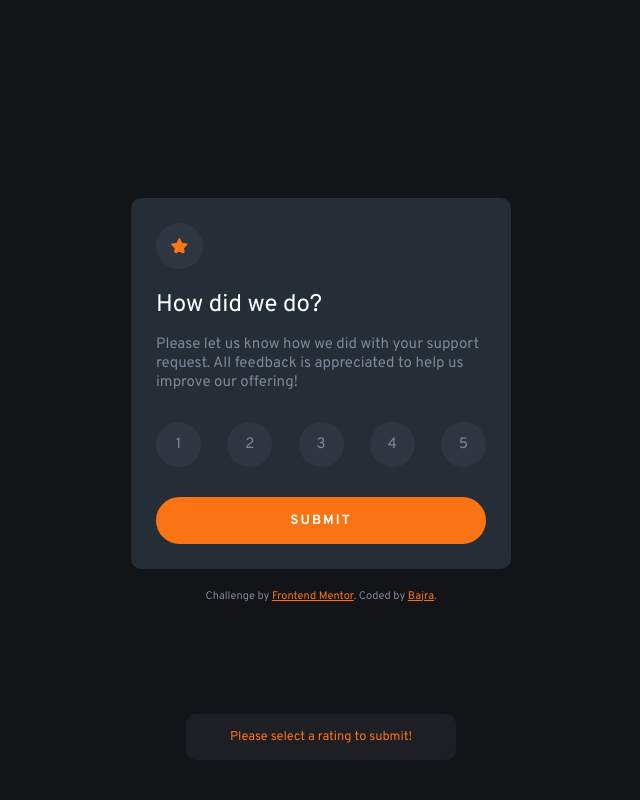
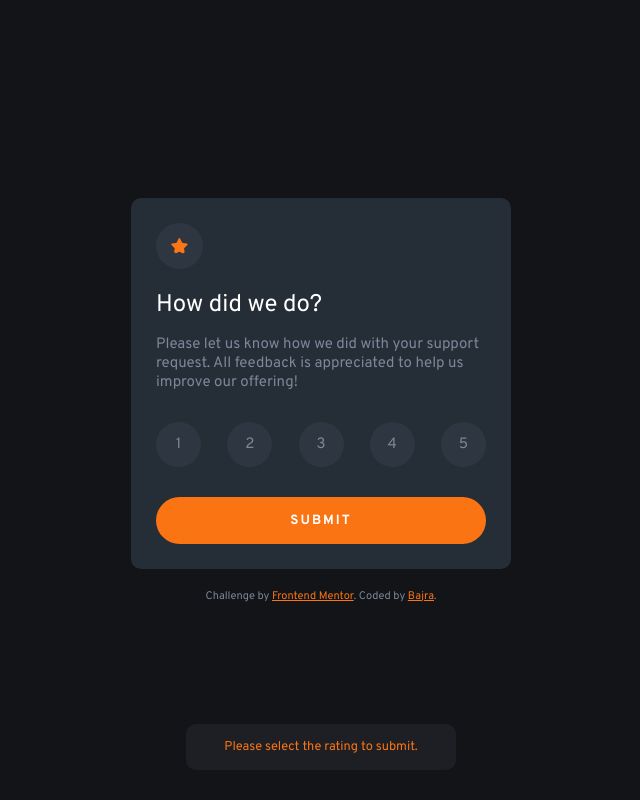
Before and after one commit to bajra03/frontendmentor-interactive-rating-component, a plain HTML site: page index.html in a window 1280 px wide. Both pictures are taken after a click on the button "SUBMIT". Shown: the whole page, without its empty margins (319-959 px from the left). Drawn offline with Linux system fonts and the light colour scheme.

Commit message:
update toast message

```diff
--- a/index.html
+++ b/index.html
@@ -81,10 +81,8 @@
       Coded by <a href="https://www.linkedin.com/in/putu-bajra-39a212b0/" target="_blank">Bajra</a>.
     </div>
   </footer>
-  <div class="toast">
-    <div class="toast__content">
-      Please select a rating to submit!
-    </div>
+  <div id="toast">
+    <div class="toast__content"></div>
   </div>
   <script src="./main.js"></script>
 </body>
--- a/main.js
+++ b/main.js
@@ -1,6 +1,6 @@
 const btnSubmit = document.querySelector(".btn-submit");
 const stars = document.querySelectorAll("input[name=star]");
-const toastMessage = document.querySelector(".toast");
+const toastMessage = document.getElementById("toast");
 
 btnSubmit.addEventListener('click', (e) => {
   e.preventDefault();
@@ -21,9 +21,10 @@ btnSubmit.addEventListener('click', (e) => {
       }
     }
   } else {
+    toastMessage.children[0].textContent = "Please select the rating to submit.";
     toastMessage.classList.add("active");
     setTimeout(() => {
-      toastMessage.classList.remove("active")
+      toastMessage.classList.remove("active");
     }, 3000);
   }
 });
--- a/style.css
+++ b/style.css
@@ -184,28 +184,25 @@ footer a {
 }
 
 /* Toast Message */
-.toast {
+#toast {
   background-color: hsl(216deg 12% 54% / 10%);
   color: var(--primary-orange);
   padding: 15px 20px;
   border-radius: 10px;
-  position: absolute;
-  bottom: 0;
-  left: 50%;
-  transform: translateX(-50%) translateY(-20px);
+  position: fixed;
+  bottom: 30px;
+  left: calc(50% - 135px);
   width: 270px;
+  transition: .2s ease-in-out;
   display: none;
-  transition: .2s ease-in-out;
-  opacity: 0;
 }
 
-.toast.active {
+#toast.active {
   display: block;
-  /* transform: translateX(-50%) translateY(-30px); */
-  animation: myAnim .3s ease 0s 1 normal forwards;
+  animation: fadein .5s, fadeout .5s 2.9s;
 }
 
-.toast__content {
+#toast .toast__content {
   text-align: center;
   font-size: .8rem;
 }
@@ -222,6 +219,16 @@ footer a {
 	}
 }
 
+@keyframes fadein {
+  from {bottom: 0; opacity: 0;}
+  to {bottom: 30px; opacity: 1;}
+}
+
+@keyframes fadeout {
+  from {bottom: 30px; opacity: 1;}
+  to {bottom: 0; opacity: 0;}
+}
+
 /* Responsive */
 @media (min-width: 768px){
   main {
```
